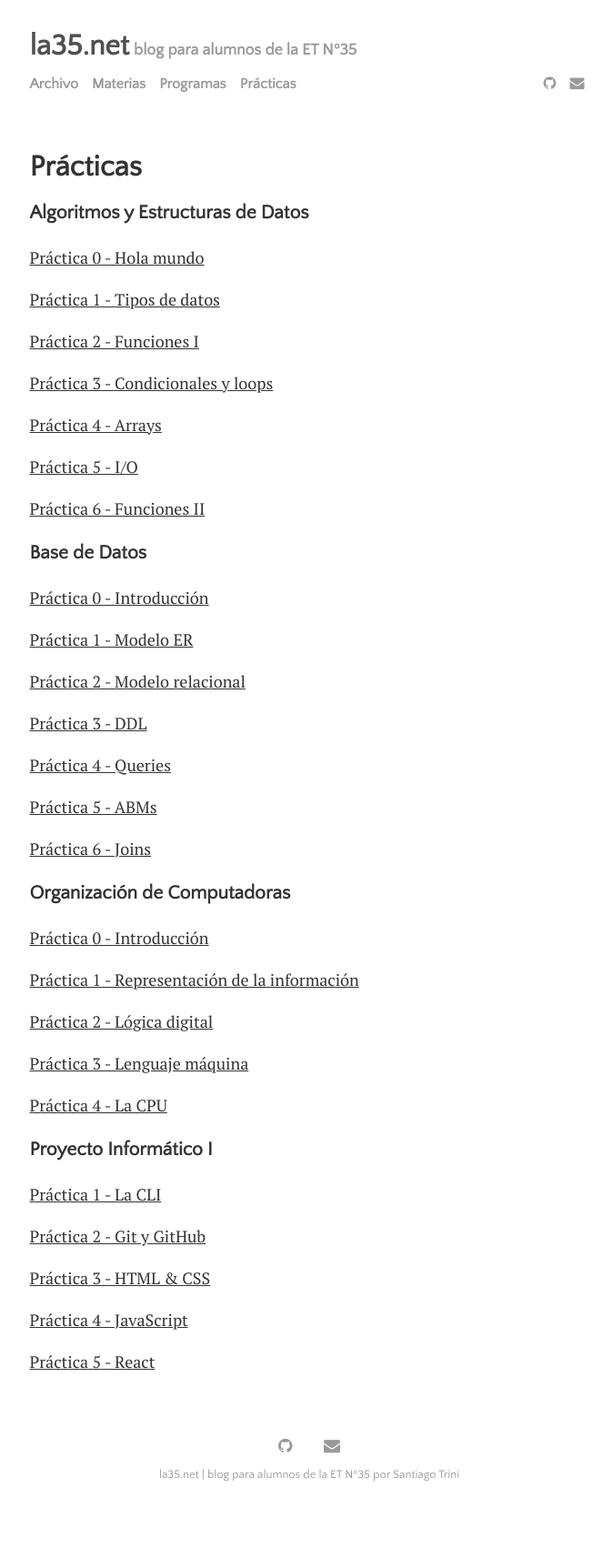
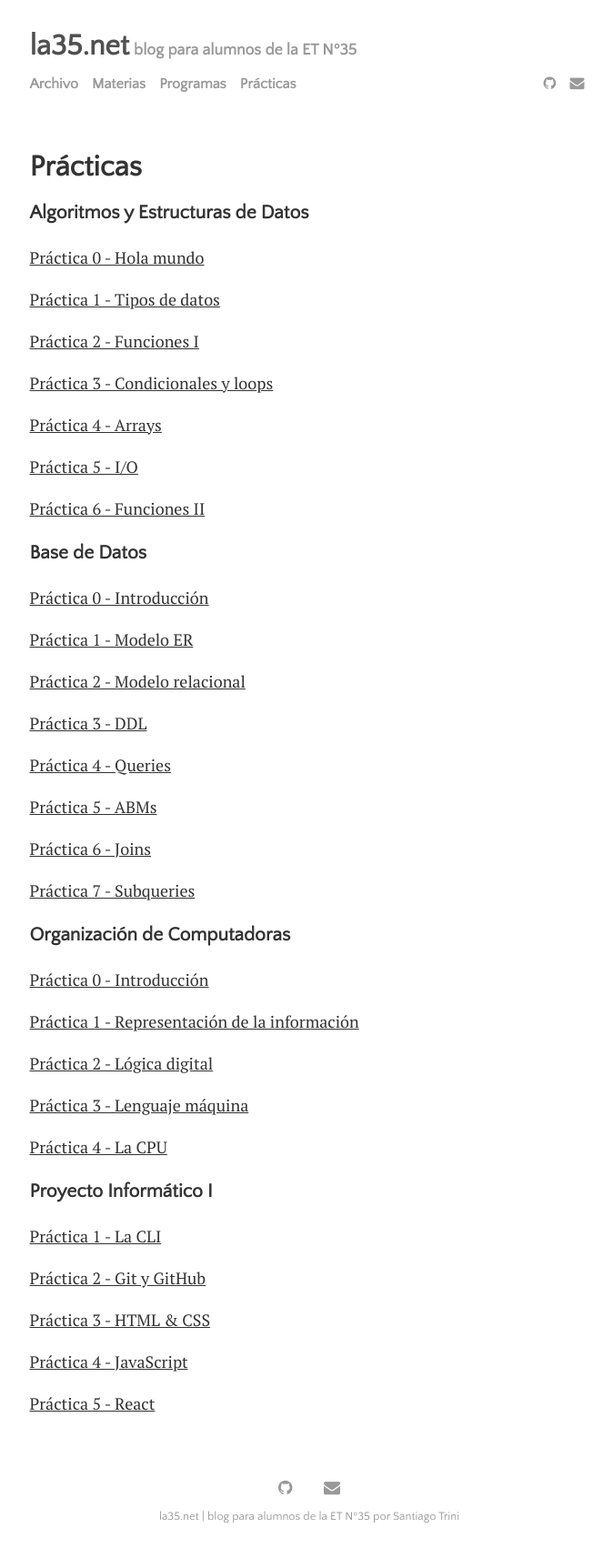
Before and after one commit to la35/la35.github.io, a Jekyll site: the page built from menu/practicas.md, in a window 1280 px wide. Shown: the whole page at 91% size, without its empty margins (300-974 px from the left). Built offline with Jekyll 4.4.1, drawn with Linux system fonts in a browser that asks for light colours; before the commit the page ends 1667 px from its top, so only the background shows below that.

Commit message:
agrega practica subqueries

```diff
--- a/menu/practicas.md
+++ b/menu/practicas.md
@@ -39,7 +39,7 @@ title: Prácticas
 
 [Práctica 6 - Joins](../assets/files/practicas/db-p6.pdf)
 
-<!-- [Práctica 7 - Subqueries](../assets/files/practicas/db-p7.pdf) -->
+[Práctica 7 - Subqueries](../assets/files/practicas/db-p7.pdf)
 
 <!-- [Práctica 8 - Normalización](../assets/files/practicas/db-p8.pdf) -->
 
```
Also changed, not shown: 1 other file.
